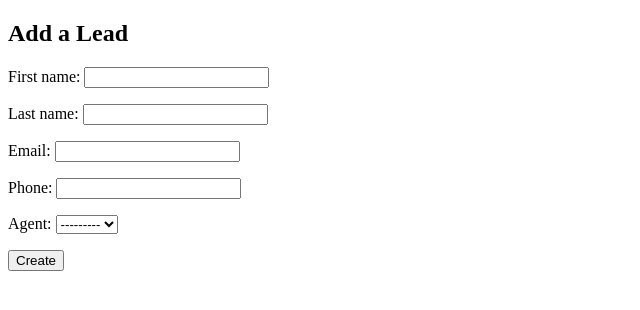
After one commit to AlvinKanai/basic-django-crm, a Django app: page /leads/create/ in a window 1280 px wide. The commit adds this page. Shown: the top 310 px of the page, without its empty margins (0-640 px from the left). Run offline with Django 3.2, Linux system fonts and the light colour scheme; data that the repository does not hold is empty.

Commit message:
Lead views and templates

```diff
--- /dev/null
+++ b/leads/forms.py
@@ -0,0 +1,14 @@
+from django import forms
+from .models import Lead
+
+
+class LeadModelForm(forms.ModelForm):
+    class Meta:
+        model = Lead
+        fields = (
+            'first_name',
+            'last_name',
+            'email',
+            'phone',
+            'agent',
+        )
--- a/leads/models.py
+++ b/leads/models.py
@@ -1,6 +1,7 @@
 from django.db import models
 from django.utils import timezone
 from django.contrib.auth.models import AbstractUser
+
 
 class User(AbstractUser):
     pass
@@ -8,18 +9,19 @@ class User(AbstractUser):
 
 # Create your models here.
 class Lead(models.Model):
-    first_name = models.CharField(max_length = 30)
-    last_name = models.CharField(max_length = 30)
-    email = models.EmailField(max_length = 100)
-    phone = models.CharField(max_length= 15)
-    created_at = models.DateTimeField(default = timezone.now)
-    agent = models.ForeignKey('Agent', on_delete=models.SET_NULL, null = True)
+    first_name = models.CharField(max_length=30)
+    last_name = models.CharField(max_length=30)
+    email = models.EmailField(max_length=100)
+    phone = models.CharField(max_length=15)
+    created_at = models.DateTimeField(default=timezone.now)
+    agent = models.ForeignKey('Agent', on_delete=models.SET_NULL, null=True)
 
     def __str__(self):
         return f"{self.first_name}{self.last_name}"
 
+
 class Agent(models.Model):
-    user = models.OneToOneField(User, on_delete= models.CASCADE)
+    user = models.OneToOneField(User, on_delete=models.CASCADE)
 
     def __str__(self):
-        return self.user.email
+        return f"{ self.user.first_name } { self.user.last_name }"
--- a/leads/urls.py
+++ b/leads/urls.py
@@ -1,7 +1,12 @@
 from django.urls import path
+from .views import *
 
 app_name = 'leads'
 
 urlpatterns = [
-
+    path('', LeadListView.as_view(), name='lead-list'),
+    path('<int:pk>/', LeadDetailView.as_view(), name='lead-detail'),
+    path('create/', LeadCreateView.as_view(), name='lead-create'),
+    path('<int:pk>/update/', LeadUpdateView.as_view(), name='lead-update'),
+    path('<int:pk>/delete/', LeadDeleteView.as_view(), name='lead-delete'),
 ]
--- a/leads/views.py
+++ b/leads/views.py
@@ -1,3 +1,43 @@
+from django.shortcuts import redirect, reverse
 from django.views import generic
+from .models import Lead
+from .forms import LeadModelForm
 
 # Create your views here.
+
+
+class LeadListView(generic.ListView):
+    template_name = "leads/lead_list.html"
+    queryset = Lead.objects.all()
+    context_object_name = 'leads'
+
+
+class LeadDetailView(generic.DetailView):
+    template_name = 'leads/lead_detail.html'
+    queryset = Lead.objects.all()
+    context_object_name = 'lead'
+
+
+class LeadCreateView(generic.CreateView):
+    template_name = 'leads/lead_create.html'
+    form_class = LeadModelForm
+
+    def get_success_url(self):
+        return reverse('leads:lead-list')
+
+
+class LeadUpdateView(generic.UpdateView):
+    template_name = 'leads/lead_update.html'
+    queryset = Lead.objects.all()
+    form_class = LeadModelForm
+
+    def get_success_url(self):
+        return reverse('leads:lead-list')
+
+
+class LeadDeleteView(generic.DeleteView):
+    template_name = 'leads/lead_delete.html'
+    queryset = Lead.objects.all()
+
+    def get_success_url(self):
+        return reverse('leads:lead-list')
--- a/pages/views.py
+++ b/pages/views.py
@@ -2,5 +2,7 @@ from django.shortcuts import render
 from django.views import generic
 
 # Create your views here.
+
+
 class LandingPageView(generic.TemplateView):
-    template_name = "landing_page.html"
+    template_name = "pages/landing_page.html"
--- a/templates/base.html
+++ b/templates/base.html
@@ -2,17 +2,15 @@
 <html lang="en">
 
 <head>
-    <meta charset="UTF-8">
-    <meta http-equiv="X-UA-Compatible" content="IE=edge">
-    <meta name="viewport" content="width=device-width, initial-scale=1.0">
+    <meta charset="UTF-8" />
+    <meta http-equiv="X-UA-Compatible" content="IE=edge" />
+    <meta name="viewport" content="width=device-width, initial-scale=1.0" /> {% comment %}
+    <link rel="stylesheet" href="{% static 'css/style.css' %}" /> {% endcomment %}
     <title>CRM | {% block title %} {% endblock title %}</title>
-
 </head>
 
 <body>
-
-    {% block content %} {% endblock content %}
-
+    {% comment %} {% include "navbar.html" %} {% endcomment %} {% block content %} {% endblock content %}
 </body>
 
 </html>
--- a/templates/landing_page.html
+++ /dev/null
@@ -1,5 +0,0 @@
-{% extends "base.html" %} {% block title %} Home {% endblock title %} {% block content %}
-
-<h1>Welcome to Simply CRM</h1>
-
-{% endblock content %}
--- /dev/null
+++ b/templates/leads/lead_create.html
@@ -0,0 +1,11 @@
+{% extends "base.html" %} {% load static %} {% block title %} Create Lead {% endblock title %} {% block content %}
+
+<h2>Add a Lead</h2>
+<form method="POST">
+    {% csrf_token %} {{ form.as_p }}
+    <button type="submit">Create</button>
+
+</form>
+
+
+{% endblock content %}
--- /dev/null
+++ b/templates/pages/landing_page.html
@@ -0,0 +1,6 @@
+{% extends "base.html" %} {% load static %} {% block title %} Home {% endblock title %} {% block content %}
+
+<h1>Welcome to Cimply</h1>
+<p>Cimply Customer Relationship Management System gets your business organised and gives you a good overview of your organisation's leads and agents. It is designed to provide the best User Experience and easy to use interface to get you and your business
+    ahead. </p>
+<a href="#">Get started</a> {% endblock content %}
```
Also changed, not shown: templates/leads/lead_delete.html (added, +16 -0 lines), templates/leads/lead_detail.html (added, +22 -0 lines), templates/leads/lead_list.html (added, +16 -0 lines), templates/leads/lead_update.html (added, +13 -0 lines), templates/navbar.html (added, +13 -0 lines), static/images/cimply-logo.png (added).
